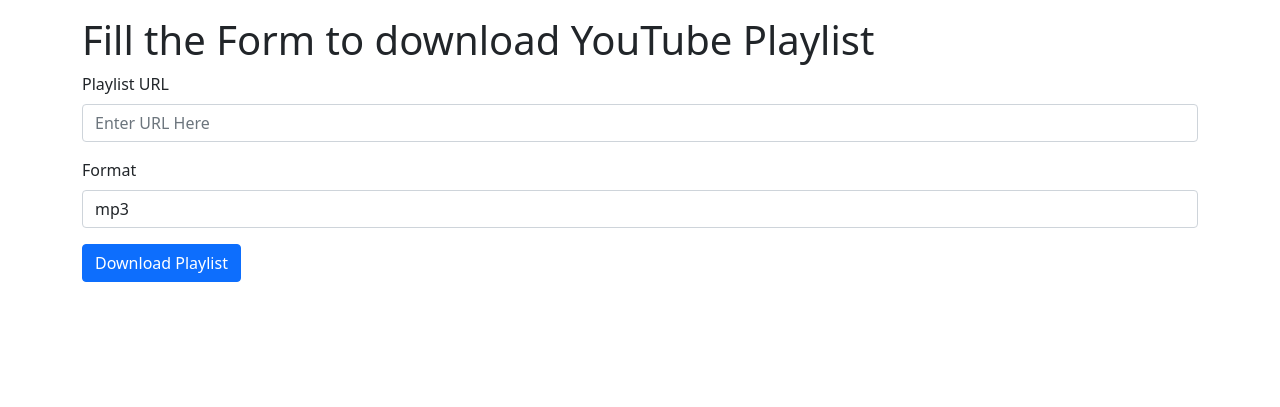
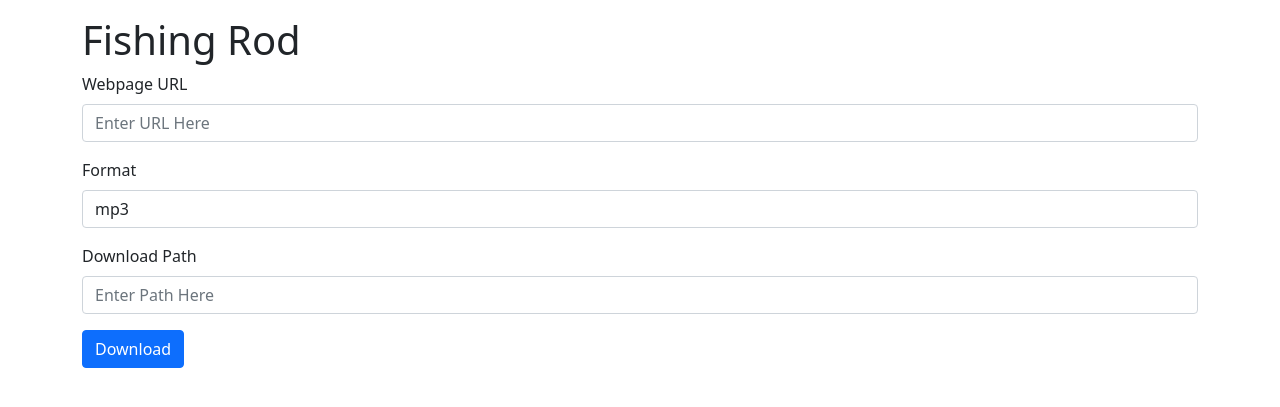
Before and after one commit to juhilxbhatt/Fishing_Rod, a Flask app: page / in a window 1280 px wide. Shown: the top 407 px of the page. Run offline with Flask 3, Linux system fonts and the light colour scheme.

Commit message:
Download on Load Fixed

```diff
--- a/app.py
+++ b/app.py
@@ -6,22 +6,14 @@
 
 app = Flask(__name__)
 
+# Utility: Validate YouTube URL
 def url_validator(url):
-    """
-    Validate the provided YouTube URL and determine its type.
-
-    Args:
-        url (str): The YouTube URL to validate.
-
-    Returns:
-        str: The type of URL if valid ('playlist', 'video', 'shorts'), or False if invalid.
-    """
     validate_url = (
         r'^((?:https?:)?\/\/)?((?:www|m)\.)?((?:youtube(?:-nocookie)?\.com|youtu.be))(\/(?:[\w\-]+\?v=|embed\/|live\/|v\/|shorts\/|playlist\?list=)?)([\w\-]+)(\S+)?$'
     )
-    validate_YouTube_url = re.fullmatch(validate_url, url)
-    if validate_YouTube_url:
-        path = validate_YouTube_url.group(4)
+    validate_Download_url = re.fullmatch(validate_url, url)
+    if validate_Download_url:
+        path = validate_Download_url.group(4)
         if 'playlist' in path:
             return "playlist"
         elif 'shorts' in path:
@@ -30,64 +22,53 @@
             return "video"
     return False
 
-def download_video(youtube_url, format_option):
-    """
-    Download the YouTube video or playlist in the specified format.
-
-    Args:
-        youtube_url (str): The YouTube URL.
-        format_option (str): The desired format (e.g., mp3, mp4-720p, etc.).
-
-    Returns:
-        dict: A dictionary containing 'success' and 'message'.
-    """
+# Utility: Download video
+def download_video(Download_url, format_option):
     try:
         download_folder = str(os.path.join(Path.home(), 'Downloads'))
         command = ['yt-dlp', '-o', f'{download_folder}/%(title)s.%(ext)s']
 
-        # Adjust the format based on user selection
         if format_option == 'mp3':
+            # Extract audio and save as .mp3
             command.extend(['-x', '--audio-format', 'mp3'])
         elif format_option == 'mp4-720p':
-            command.extend(['-f', 'bestvideo[height<=720]+bestaudio/best[height<=720]'])
+            # Download video in 720p, prefer .mp4
+            command.extend(['-f', 'bestvideo[ext=mp4][height<=720]+bestaudio[ext=m4a]/best[ext=mp4][height<=720]'])
         elif format_option == 'mp4-1080p':
-            command.extend(['-f', 'bestvideo[height<=1080]+bestaudio/best[height<=1080]'])
+            # Download video in 1080p, prefer .mp4
+            command.extend(['-f', 'bestvideo[ext=mp4][height<=1080]+bestaudio[ext=m4a]/best[ext=mp4][height<=1080]'])
 
-        command.append(youtube_url)
+        command.append(Download_url)
         subprocess.run(command, check=True)
         return {'success': True, 'message': 'Download Successful'}
     except subprocess.CalledProcessError as e:
         return {'success': False, 'message': f'Error: {str(e)}'}
 
-@app.route("/download", methods=['GET', 'POST'])
+# Route: Download logic
+@app.route("/download", methods=['POST'])
 def download():
-    message = ''
-    errorType = None
-
-    if request.method == 'POST' and 'YouTube_url' in request.form and 'Format_selector' in request.form:
-        YouTube_url = request.form['YouTube_url'].strip()
+    if request.method == 'POST' and 'Download_url' in request.form and 'Format_selector' in request.form:
+        Download_url = request.form['Download_url'].strip()
         format_option = request.form['Format_selector']
 
-        if YouTube_url:
-            # Validate and download video
-            result = download_video(YouTube_url, format_option)
+        if Download_url:
+            result = download_video(Download_url, format_option)
             message = result['message']
             errorType = 1 if result['success'] else 0
-
-            # Redirect to avoid re-triggering the download on refresh
-            return redirect(url_for('download', message=message, errorType=errorType))
         else:
             message = 'Please Enter URL'
             errorType = 0
 
-    # Render the template with optional message
+        # Redirect to the homepage with status
+        return redirect(url_for('render_home', message=message, errorType=errorType))
+    return redirect(url_for('render_home', message='Invalid Request', errorType=0))
+
+# Route: Render the homepage
+@app.route("/", methods=['GET'])
+def render_home():
     message = request.args.get('message', '')
     errorType = request.args.get('errorType', None)
-    return render_template('download.html', message=message, errorType=errorType)
-
-@app.route("/")
-def home():
-    return render_template('Youtube_Page.html')
+    return render_template('Index.html', message=message, errorType=errorType)
 
 if __name__ == "__main__":
     app.run()
--- a/templates/Youtube_Page.html
+++ b/templates/Index.html
@@ -1,14 +1,14 @@
 <!DOCTYPE html>
 <html lang="en">
     <head>
-        <title>YouTube Downloader</title>
+        <title>Fishing Rod</title>
         <meta charset="utf-8">
         <meta name="viewport" content="width=device-width, initial-scale=1">
         <link rel="stylesheet" href="https://cdn.jsdelivr.net/npm/bootstrap@5.0.2/dist/css/bootstrap.min.css">
     </head>
     <body>
         <div class="container mt-3">
-            <h1>Fill the Form to download YouTube Playlist</h1>
+            <h1>Fishing Rod</h1>
             <form action="/download" method="post">
                 {% if message %}
                     {% if errorType and errorType|int == 1 %}
@@ -22,8 +22,8 @@
                     {% endif %}
                 {% endif %}
                 <div class="mb-3">
-                    <label for="playlist_url" class="form-label">Playlist URL</label>
-                    <input type="text" class="form-control" placeholder="Enter URL Here" id="YouTube_url" name="YouTube_url" required>
+                    <label for="YouTube_url" class="form-label">Webpage URL</label>
+                    <input type="text" class="form-control" id="Download_url" name="Download_url" placeholder="Enter URL Here" required>
                 </div>
                 <div class="mb-3">
                     <label for="Format_selector" class="form-label">Format</label>
@@ -33,7 +33,11 @@
                         <option value="mp4-1080p">mp4-1080p</option>
                     </select>
                 </div>
-                <button type="submit" class="btn btn-primary">Download Playlist</button>
+                <div class="mb-3">
+                    <label for="Download_path" class="form-label">Download Path</label>
+                    <input type="text" class="form-control" id="Download_path" name="Download_path" placeholder="Enter Path Here" required>
+                </div>
+                <button type="submit" class="btn btn-primary">Download</button>
             </form>
         </div>
     </body>
```
